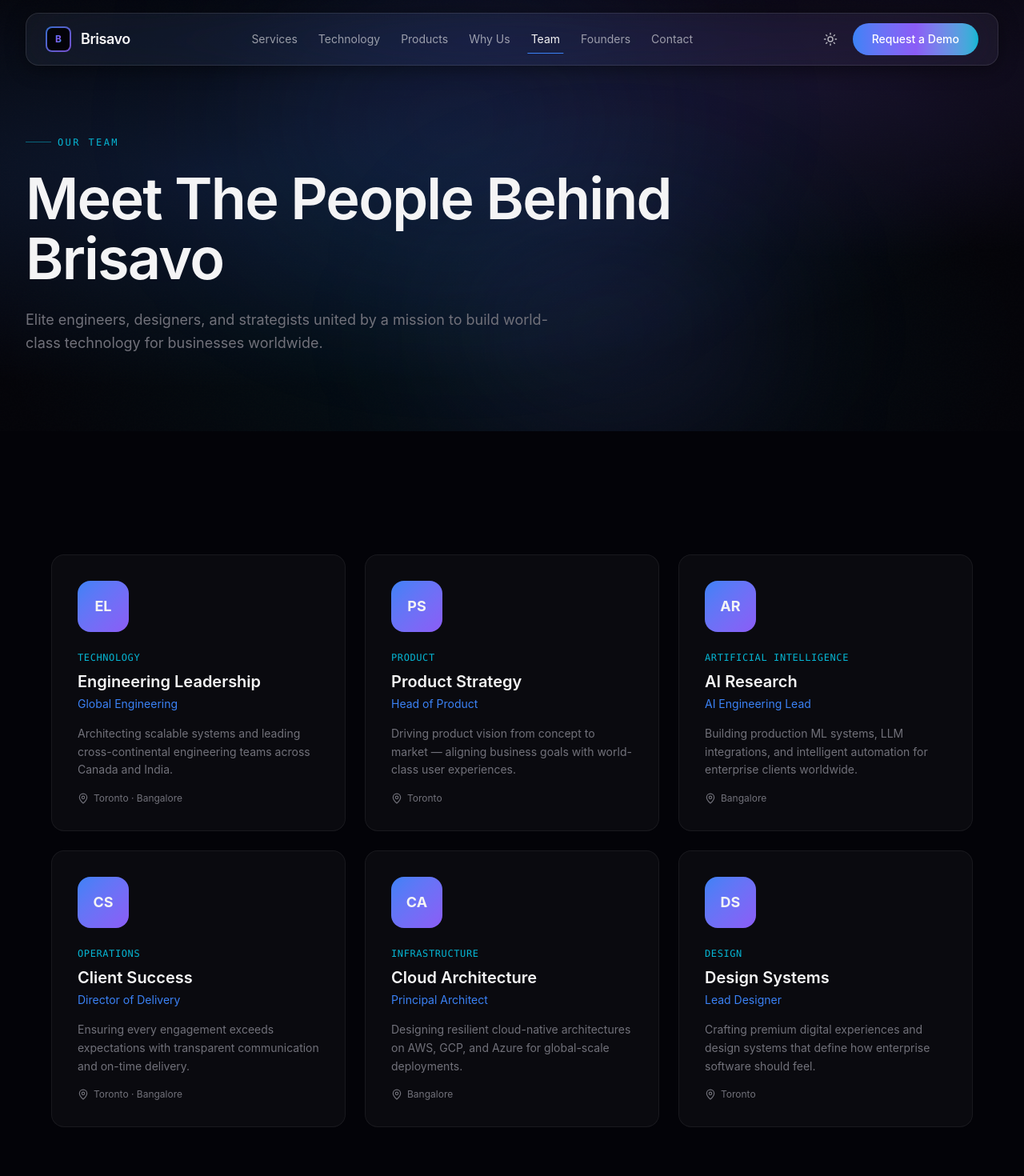
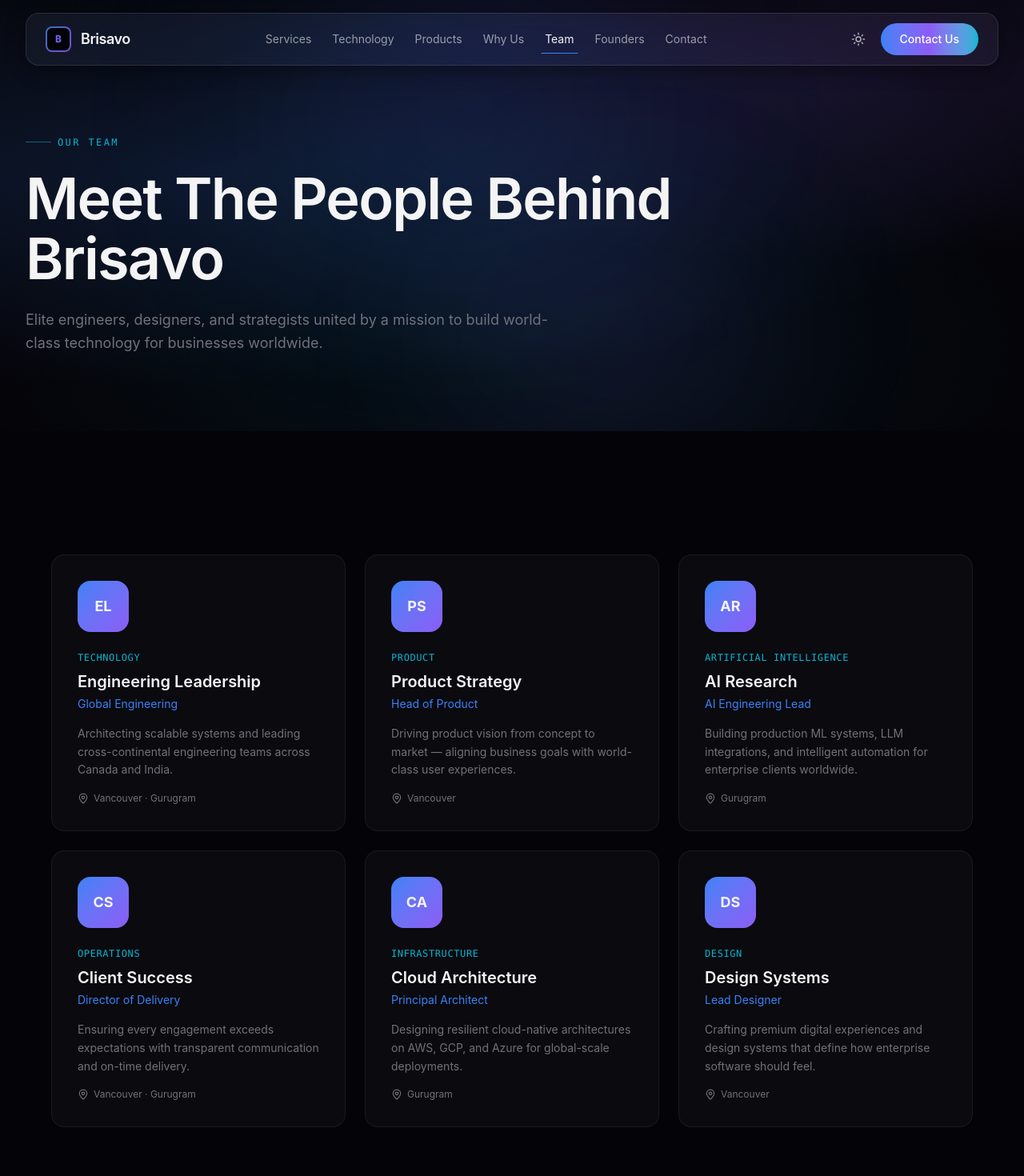
Before and after one commit to govindsinghdhall/BrisavoWebsite, a Next.js app: page /team in a window 1280 px wide. Shown: the top 1470 px of the page at 80% size. Built offline with nearby package versions, Linux system fonts and the light colour scheme.

Commit message:
bw-1107-1421

```diff
--- a/src/app/(site)/contact/page.tsx
+++ b/src/app/(site)/contact/page.tsx
@@ -10,11 +10,11 @@
 export default function ContactPage() {
   return (
     <>
-      <PageHero
+      {/* <PageHero
         label="Contact Command Center"
         title="Let's Build Something Extraordinary"
         description="Ready to transform your technology? Our global team is standing by across Canada and India."
-      />
+      /> */}
       <Contact showHeader={false} />
     </>
   );
--- a/src/components/layout/Navigation.tsx
+++ b/src/components/layout/Navigation.tsx
@@ -84,7 +84,7 @@
           <div className="hidden xl:flex items-center gap-2">
             <ThemeToggle />
             <MagneticButton href="/contact" variant="primary" className="!px-6 !py-2.5 !text-sm">
-              Request a Demo
+              Contact Us
             </MagneticButton>
           </div>
 
@@ -156,7 +156,7 @@
                   className="w-full"
                   onClick={() => setMobileOpen(false)}
                 >
-                  Request a Demo
+                  Contact Us
                 </MagneticButton>
               </motion.div>
             </motion.nav>
--- a/src/components/sections/Hero.tsx
+++ b/src/components/sections/Hero.tsx
@@ -68,7 +68,7 @@
   initial={{ opacity: 0, y: 24 }}
   animate={{ opacity: 1, y: 0 }}
   transition={{ delay: 0.2, duration: 0.9 }}
-  className="mb-6 pb-3 max-w-5xl text-[2rem] font-black leading-[1.2] tracking-[-0.04em] text-foreground sm:text-[2.8rem] md:text-[3.6rem] lg:text-[4.4rem] xl:text-[5rem]"
+  className="mb-6 max-w-5xl text-[2rem] font-black leading-[1.1] tracking-[-0.04em] text-foreground sm:text-[2.8rem] md:text-[3.6rem] lg:text-[4.4rem] xl:text-[5rem]"
 >
   <span className="block">Building the Future of</span>
   <span className="mt-2 block bg-[length:200%_100%] text-gradient-accent sm:mt-3">
--- a/src/components/sections/HomeOverview.tsx
+++ b/src/components/sections/HomeOverview.tsx
@@ -15,7 +15,7 @@
   users: Users,
 } as const;
 
-const CLIENTS = ["Durga Property", "Vercel", "Render", "Neon", "Crestwood Payments", "Regina Food Corner"] as const;
+const CLIENTS = ["Durga Property", "Vercel", "Render", "Neon", "Crestwood Payments", "Regina Food Corner", "DGN Haulers Transport"] as const;
 
 export function HomeOverview() {
   return (
--- a/src/components/three/Globe.tsx
+++ b/src/components/three/Globe.tsx
@@ -19,9 +19,9 @@
   });
 
   const points = useMemo(() => {
-    const toronto = new THREE.Vector3(-0.6, 0.35, 0.7).normalize().multiplyScalar(1.02);
-    const bangalore = new THREE.Vector3(0.75, -0.15, 0.65).normalize().multiplyScalar(1.02);
-    return { toronto, bangalore };
+    const Vancouver = new THREE.Vector3(-0.6, 0.35, 0.7).normalize().multiplyScalar(1.02);
+    const Gurugram = new THREE.Vector3(0.75, -0.15, 0.65).normalize().multiplyScalar(1.02);
+    return { Vancouver, Gurugram };
   }, []);
 
   return (
@@ -48,7 +48,7 @@
         />
       </Sphere>
 
-      {[points.toronto, points.bangalore].map((pos, i) => (
+      {[points.Vancouver, points.Gurugram].map((pos, i) => (
         <group key={i} position={pos}>
           <mesh>
             <sphereGeometry args={[0.025, 16, 16]} />
@@ -61,7 +61,7 @@
         </group>
       ))}
 
-      <ConnectionLine start={points.toronto} end={points.bangalore} />
+      <ConnectionLine start={points.Vancouver} end={points.Gurugram} />
     </group>
   );
 }
--- a/src/lib/data.ts
+++ b/src/lib/data.ts
@@ -8,7 +8,7 @@
     { label: "Canada", number: "+1 236 818 4654", href: "tel:+12368184654", flag: "🇨🇦" },
     { label: "India", number: "+91 99991 07733", href: "tel:+919999107733", flag: "🇮🇳" },
   ],
-  offices: "Toronto 🇨🇦 · Bangalore 🇮🇳",
+  offices: "Vancouver 🇨🇦 · Gurugram 🇮🇳",
 } as const;
 
 export const NAV_LINKS = [
@@ -86,7 +86,7 @@
     department: "Technology",
     bio: "Architecting scalable systems and leading cross-continental engineering teams across Canada and India.",
     avatar: "EL",
-    location: "Toronto · Bangalore",
+    location: "Vancouver · Gurugram",
   },
   {
     name: "Product Strategy",
@@ -94,7 +94,7 @@
     department: "Product",
     bio: "Driving product vision from concept to market — aligning business goals with world-class user experiences.",
     avatar: "PS",
-    location: "Toronto",
+    location: "Vancouver",
   },
   {
     name: "AI Research",
@@ -102,7 +102,7 @@
     department: "Artificial Intelligence",
     bio: "Building production ML systems, LLM integrations, and intelligent automation for enterprise clients worldwide.",
     avatar: "AR",
-    location: "Bangalore",
+    location: "Gurugram",
   },
   {
     name: "Client Success",
@@ -110,7 +110,7 @@
     department: "Operations",
     bio: "Ensuring every engagement exceeds expectations with transparent communication and on-time delivery.",
     avatar: "CS",
-    location: "Toronto · Bangalore",
+    location: "Vancouver · Gurugram",
   },
   {
     name: "Cloud Architecture",
@@ -118,7 +118,7 @@
     department: "Infrastructure",
     bio: "Designing resilient cloud-native architectures on AWS, GCP, and Azure for global-scale deployments.",
     avatar: "CA",
-    location: "Bangalore",
+    location: "Gurugram",
   },
   {
     name: "Design Systems",
@@ -126,7 +126,7 @@
     department: "Design",
     bio: "Crafting premium digital experiences and design systems that define how enterprise software should feel.",
     avatar: "DS",
-    location: "Toronto",
+    location: "Vancouver",
   },
 ] as const;
 
@@ -137,7 +137,7 @@
     bio: "Visionary leader driving Brisavo's global expansion and strategic partnerships. Passionate about building technology that transforms how businesses operate at international scale.",
     focus: ["Global Strategy", "Enterprise Partnerships", "Company Vision"],
     avatar: "CEO",
-    location: "Toronto, Canada",
+    location: "Vancouver, Canada",
   },
   {
     name: "Co-Founder & CTO",
@@ -145,7 +145,7 @@
     bio: "Technical architect behind Brisavo's engineering excellence. Leads AI research, platform architecture, and the Canada-India delivery network that powers 24/7 development.",
     focus: ["AI & Platform Architecture", "Engineering Culture", "Technical Strategy"],
     avatar: "CTO",
-    location: "Bangalore, India",
+    location: "Gurugram, India",
   },
 ] as const;
 
@@ -307,7 +307,7 @@
   {
     country: "Canada",
     flag: "🇨🇦",
-    city: "Toronto",
+    city: "Vancouver",
     role: "North American Headquarters",
     phone: "+1 236 818 4654",
     phoneHref: "tel:+12368184654",
@@ -317,7 +317,7 @@
   {
     country: "India",
     flag: "🇮🇳",
-    city: "Bangalore",
+    city: "Gurugram",
     role: "Engineering & Delivery Center",
     phone: "+91 99991 07733",
     phoneHref: "tel:+919999107733",
@@ -374,7 +374,7 @@
 
 export const TIMELINE = [
   { year: "2018", title: "Founded", description: "Brisavo established with a vision for global technology excellence" },
-  { year: "2020", title: "India Expansion", description: "Engineering center launched in Bangalore" },
+  { year: "2020", title: "India Expansion", description: "Engineering center launched in Gurugram" },
   { year: "2022", title: "AI Division", description: "Dedicated AI research and product engineering team" },
   { year: "2024", title: "Enterprise Scale", description: "150+ enterprise clients across 30 countries" },
   { year: "2026", title: "Global Leader", description: "Recognized as a premier global technology partner" },
--- a/src/lib/legal.ts
+++ b/src/lib/legal.ts
@@ -81,7 +81,7 @@
   {
     title: "Governing Law",
     content: [
-      "These Terms are governed by the laws of the Province of Ontario, Canada, without regard to conflict of law principles. Disputes shall be resolved in the courts of Toronto, Ontario.",
+      "These Terms are governed by the laws of the Province of Ontario, Canada, without regard to conflict of law principles. Disputes shall be resolved in the courts of Vancouver, Ontario.",
     ],
   },
   {
```
